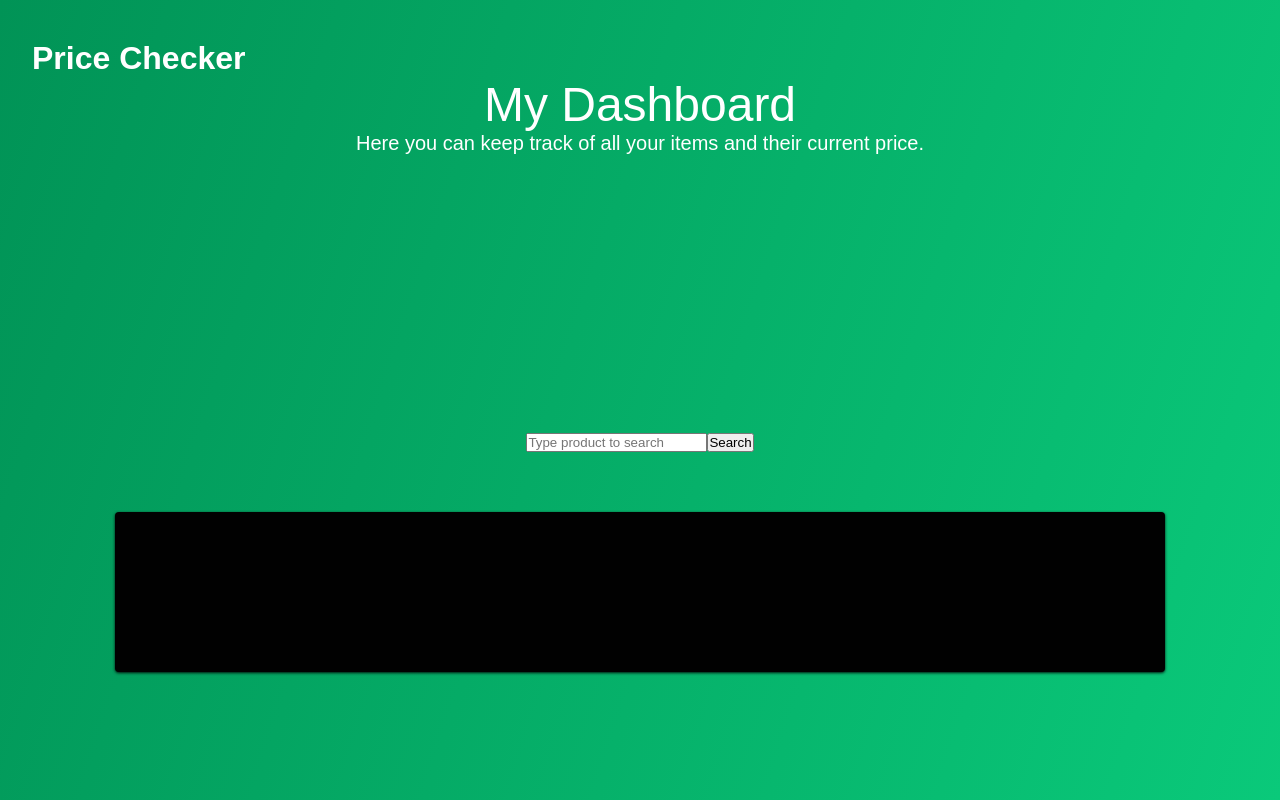
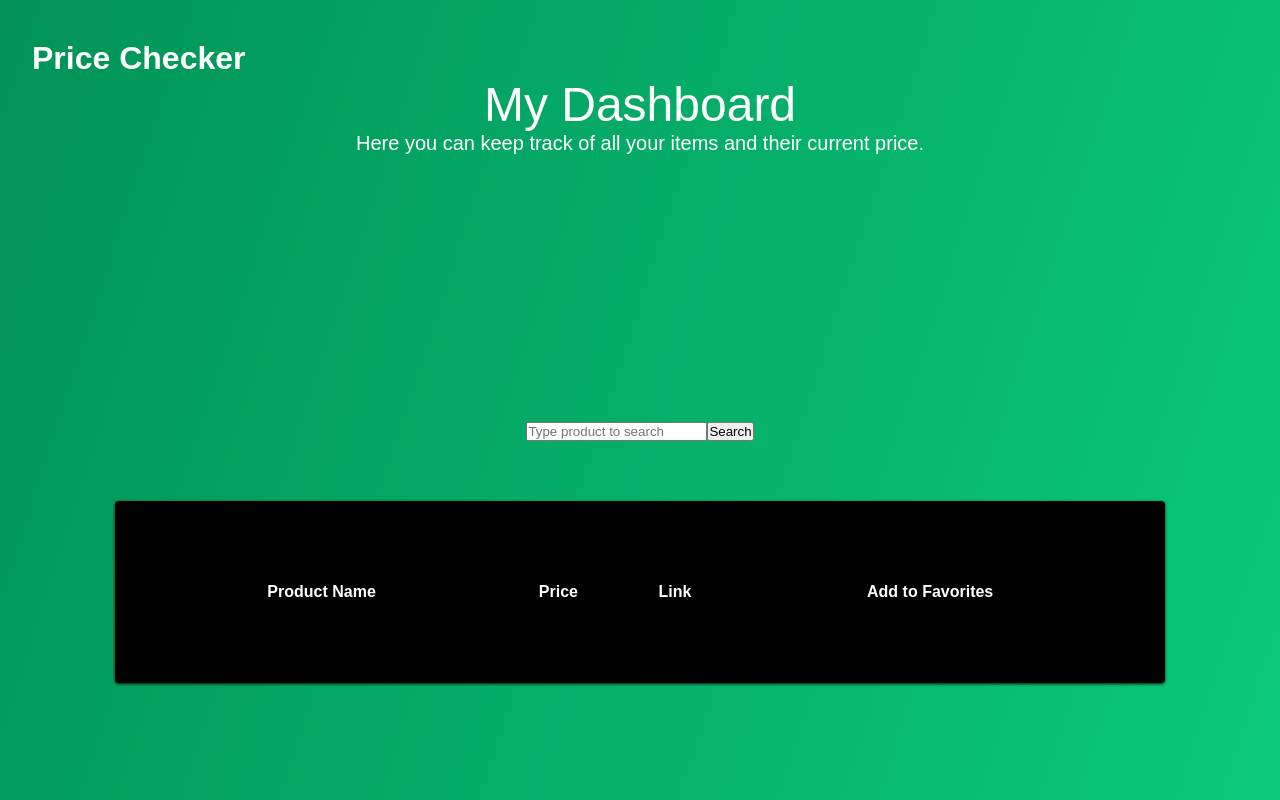
Before and after one commit to JSirial429/Project3_Ironhack_Frontend, a React (Create React App) app: page /dashboard in a window 1280 px wide. Built offline with nearby package versions, Linux system fonts and the light colour scheme.

Commit message:
added table

```diff
--- a/package.json
+++ b/package.json
@@ -8,6 +8,7 @@
     "@testing-library/user-event": "^12.8.3",
     "axios": "^0.21.1",
     "react": "^17.0.2",
+    "react-bootstrap": "^1.6.1",
     "react-dom": "^17.0.2",
     "react-icons": "^4.2.0",
     "react-router-dom": "^5.2.0",
--- a/src/components/Dashboard/dashboard.component.css
+++ b/src/components/Dashboard/dashboard.component.css
@@ -5,3 +5,7 @@
   margin-bottom: 50px;
   padding: 10px 10px 10px 10px;
 }
+
+.react-table{
+    color: white;
+}
--- a/src/components/Dashboard/index.js
+++ b/src/components/Dashboard/index.js
@@ -1,16 +1,21 @@
 import React, { useState, useEffect } from 'react';
 import { DashboardContainer, DashH1, DashP, Icon, TableWrap, TableContent, Table } from './DashboardElements';
 import './dashboard.component.css';
+import * as ReactBootStrap from "react-bootstrap";
 //import { DashboardContainer, DashH1, DashP } from './DashboardElements';
 import service from '../../services/axios.services';
 import { render } from 'react-dom';
-// import ProductTable from '../ProductTable';
+import { Link } from 'react-scroll';
+//import ProductTable from '../ProductTable';
 
 const Dashboard = () => {
 
     const[product, setProduct] = useState("");
-    const[productResult, setProductResult] = useState("");
-    const[productArr, setProductArr] = useState(null);
+    const[productArr, setProductArr] = useState([]);
+    const[productName, setProductName] =  useState("");
+    const[productPrice, setProductPrice] = useState("");
+    const[productLink, setProductLink] = useState("");
+    const[productArrStatus, setproductArrStatus] = useState(false);
 
     let resultsArr = null;
 
@@ -25,6 +30,8 @@ const Dashboard = () => {
             console.log("ResultsArr:", response);
             setProductArr(resultsArr);
             console.log("productArr:", productArr);
+            setproductArrStatus(true);
+            console.log(productArrStatus);
         })
         .catch( err =>{
             console.log(err);
@@ -32,11 +39,36 @@ const Dashboard = () => {
 
     }
 
-    useEffect( ()=>{
+    const renderProductRows = ()=>{
 
+        productArr.map( (eachProduct, index) =>{
 
+            return(
 
-    })
+                <tr key={index}>
+                    <td>
+                        {eachProduct.title}
+                    </td>
+                    <td>
+                        {eachProduct.price}
+                    </td>
+                    <td>
+                        <Link to={eachProduct.link}>
+                            Buy Now
+                        </Link>
+                    </td>
+                    <td>
+                        <button>
+                            Favorite
+                        </button>
+                    </td>
+                </tr>
+
+            )
+
+        })
+
+    }
 
     return (
         <>
@@ -71,7 +103,29 @@ const Dashboard = () => {
                     <button>Search</button>
                     </form>
                         <Table>
-                        {/* <ProductTable /> */}
+                            <ReactBootStrap.Table className="react-table">
+                                <thead>
+                                    <tr>
+                                        <th>
+                                            Product Name
+                                        </th>
+                                        <th>
+                                            Price
+                                        </th>
+                                        <th>
+                                            Link
+                                        </th>
+                                        <th>
+                                            Add to Favorites
+                                        </th>
+                                    </tr>
+                                </thead>
+                                <tbody>
+                                    {
+                                        productArrStatus && renderProductRows/* productArrStatus && renderProductRows */
+                                    }
+                                </tbody>
+                            </ReactBootStrap.Table>
                         </Table>
                     </TableContent>
                 </TableWrap>
@@ -81,74 +135,3 @@ const Dashboard = () => {
 }
 
 export default Dashboard;
-
-/* export default class Dashboard extends Component{
-
-    constructor(props){
-
-        super(props);
-
-        this.onChangeProduct = this.onChangeProduct.bind(this);
-
-        this.state = {
-
-            product: "",
-            productArr: [],
-
-
-        }
-
-    }
-
-    productSearch(e){
-
-        e.preventDefault();
-        const Product = {product: this.state.product}
-        console.log(this.state.product.toString());
-        service.productLookUp(this.state.product)
-        .then( response =>{
-            console.log('Response from product look up:' ,response);
-            console.log(productArr);
-            setProductArr("response.data");
-            console.log(productArr);
-
-        })
-        .catch( err =>{
-            console.log(err);
-        });
-
-    }
-
-    onChangeProduct(e){
-        this.setState({product: e.target.value});
-        console.log(e.target.value);
-        console.log(this.state.product);
-    }
-
-    render(){
-
-        return(
-
-            <>
-                <DashboardContainer>
-                    <TableWrap>
-                    <Icon to='/'>Price Checker</Icon>
-                    <DashH1>My Dashboard</DashH1>
-                    <DashP>Here you can keep track of all your items and their current price.</DashP>
-                    </TableWrap>
-                </DashboardContainer>
-                <form className="productSearchBar" onSubmit={this.productSearch}>
-                    <input type="text"
-                        value={this.state.product}
-                        onChange={this.onChangeProduct}
-                        placeholder="Type a product to search"
-                    />
-                    <button>Search</button>
-                </form>
-            </>
-
-        )
-
-    }
-
-} */
```
Also changed, not shown: 1 other file (tests, documents, lock files or other folders).
